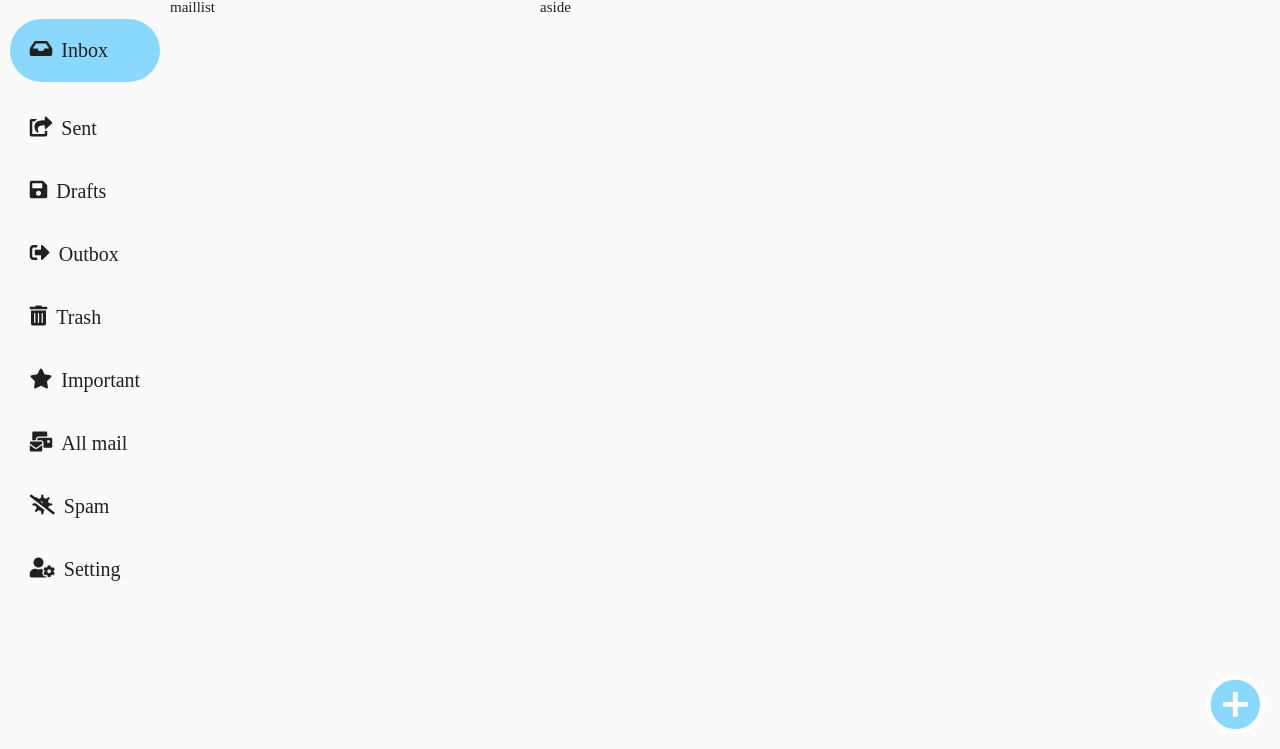
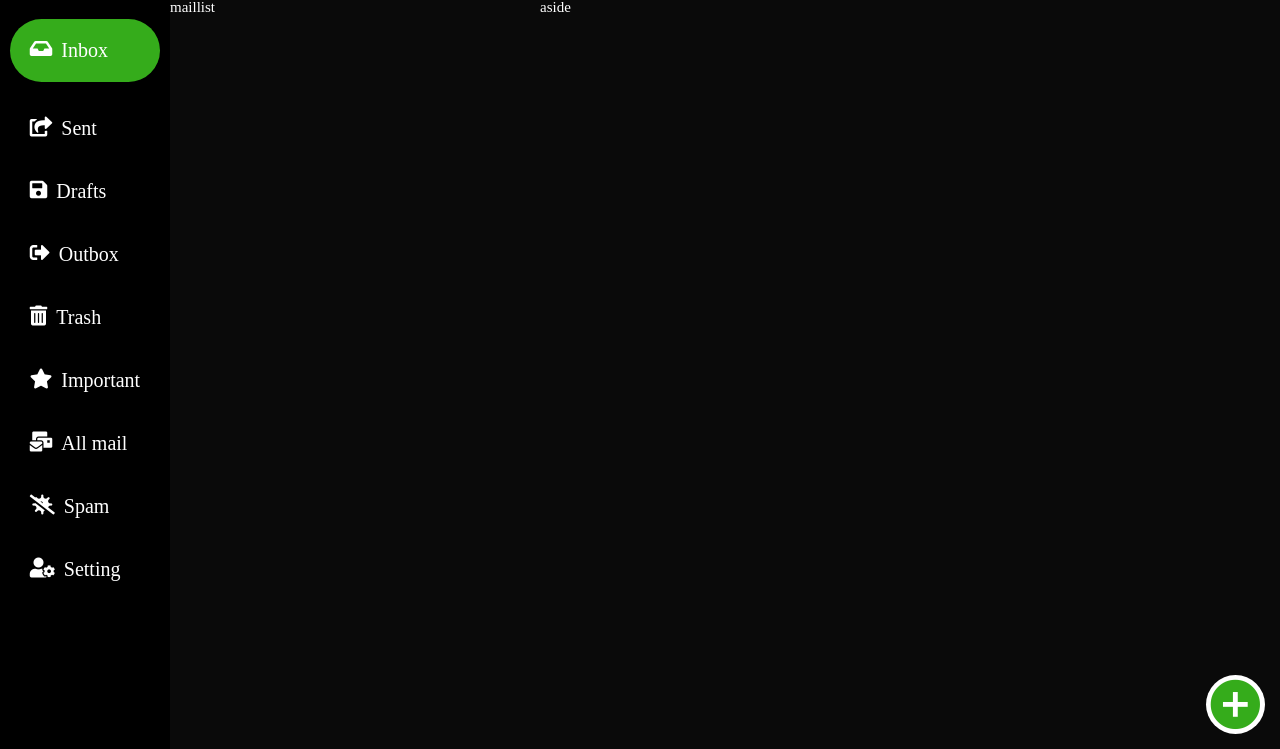
Before and after one commit to SoumyaRanjanPatnaik/PyEmailClient, a plain HTML site: page Static/index.html in a window 1280 px wide. Shown: the part 51-800 px from the top of the page. Drawn offline with Linux system fonts and the light colour scheme; a web font is replaced by a local one.

Commit message:
Final commit of sub-branch

```diff
--- a/Static/css/MainScreen/body.css
+++ b/Static/css/MainScreen/body.css
@@ -34,20 +34,20 @@ body{
 /* Contains all the variables for colors, etc */
 :root{
     --primary-color: rgba(0, 0, 0, 0.96);
-    --primary-color: rgb(250, 250, 250);
+    /* --primary-color: rgb(250, 250, 250); */
     --secondary-color: rgba(2, 150, 2, 0.986);
-    --secondary-color: rgba(58, 173, 255, 0.774);
+    /* --secondary-color: rgba(58, 173, 255, 0.774); */
     --ternary-color:rgb(119, 119, 119);
-    --ternary-color:rgb(211, 211, 211);
+    /* --ternary-color:rgb(211, 211, 211); */
     --accents-color: #35ac1b;
-    --accents-color: rgb(139, 216, 255);
+    /* --accents-color: rgb(139, 216, 255); */
     --text-color: rgb(255, 255, 255);
-    --text-color: rgb(32, 32, 32);
+    /* --text-color: rgb(32, 32, 32); */
     --text-color-secondary: rgb(189, 186, 186);
-    --text-color-secondary: rgb(71, 71, 71);
+    /* --text-color-secondary: rgb(71, 71, 71); */
 
     --form-bg-color: rgba(26, 26, 26, 0.349);
-    --form-bg-color: rgba(37, 37, 37, 0.178);
+    /* --form-bg-color: rgba(37, 37, 37, 0.178); */
 
     --font-size-xx-large: ;
     --font-size-x-large: ;
```
